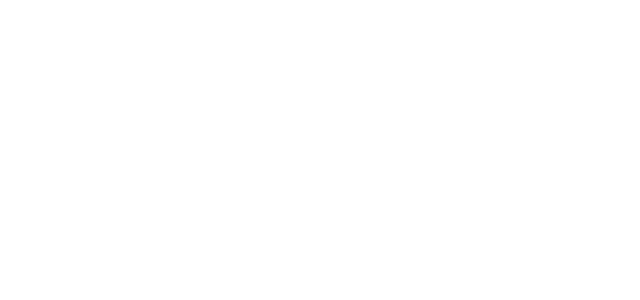
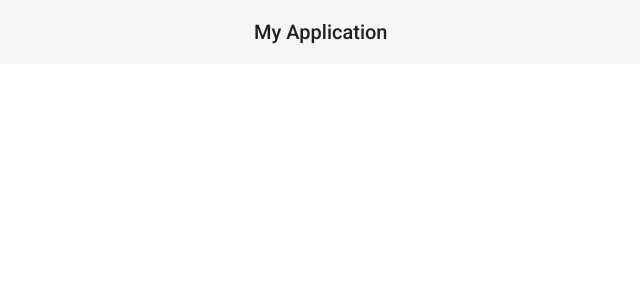
Before and after one commit to duch11/ViNAB-Frontend-Angular, an Angular app: page / in a window 1280 px wide. Shown: the top 300 px of the page, without its empty margins (386-1026 px from the left). Built offline with nearby package versions, Linux system fonts and the light colour scheme.

Commit message:
Before change to scss

```diff
--- a/angular.json
+++ b/angular.json
@@ -23,6 +23,7 @@
               "src/assets"
             ],
             "styles": [
+              "./node_modules/@angular/material/prebuilt-themes/pink-bluegrey.css",
               "src/styles.css"
             ],
             "scripts": []
@@ -79,6 +80,7 @@
             "tsConfig": "src/tsconfig.spec.json",
             "karmaConfig": "src/karma.conf.js",
             "styles": [
+              "./node_modules/@angular/material/prebuilt-themes/pink-bluegrey.css",
               "src/styles.css"
             ],
             "scripts": [],
--- a/package.json
+++ b/package.json
@@ -11,16 +11,19 @@
   },
   "private": true,
   "dependencies": {
-    "@angular/animations": "~7.0.0",
+    "@angular/animations": "^7.0.3",
+    "@angular/cdk": "^7.0.3",
     "@angular/common": "~7.0.0",
     "@angular/compiler": "~7.0.0",
     "@angular/core": "~7.0.0",
     "@angular/forms": "~7.0.0",
     "@angular/http": "~7.0.0",
+    "@angular/material": "^7.0.3",
     "@angular/platform-browser": "~7.0.0",
     "@angular/platform-browser-dynamic": "~7.0.0",
     "@angular/router": "~7.0.0",
     "core-js": "^2.5.4",
+    "hammerjs": "^2.0.8",
     "rxjs": "~6.3.3",
     "zone.js": "~0.8.26"
   },
--- a/src/app/app.component.html
+++ b/src/app/app.component.html
@@ -5,4 +5,8 @@
     <a (click)="logout()">log out</a>
   </div>
 </nav>
+<mat-toolbar>
+  <span style="margin-left: 50%">My Application</span>
+</mat-toolbar>
+
 <router-outlet></router-outlet>
--- a/src/index.html
+++ b/src/index.html
@@ -7,6 +7,8 @@
 
   <meta name="viewport" content="width=device-width, initial-scale=1">
   <link rel="icon" type="image/x-icon" href="favicon.ico">
+  <link href="https://fonts.googleapis.com/icon?family=Material+Icons" rel="stylesheet">
+  <link href="https://fonts.googleapis.com/css?family=Roboto:300,400,500" rel="stylesheet">
 </head>
 <body>
   <app-root></app-root>
--- a/src/main.ts
+++ b/src/main.ts
@@ -1,3 +1,4 @@
+import 'hammerjs';
 import { enableProdMode } from '@angular/core';
 import { platformBrowserDynamic } from '@angular/platform-browser-dynamic';
 
--- a/src/styles.css
+++ b/src/styles.css
@@ -1 +1,4 @@
 /* You can add global styles to this file, and also import other style files */
+@import "~@angular/material/prebuilt-themes/indigo-pink.css";
+html, body { height: 100%; }
+body { margin: 0; font-family: Roboto, "Helvetica Neue", sans-serif; }
```
Also changed, not shown: src/app/app.module.ts (+7 -1 lines), 1 other file (tests, documents, lock files or other folders).
